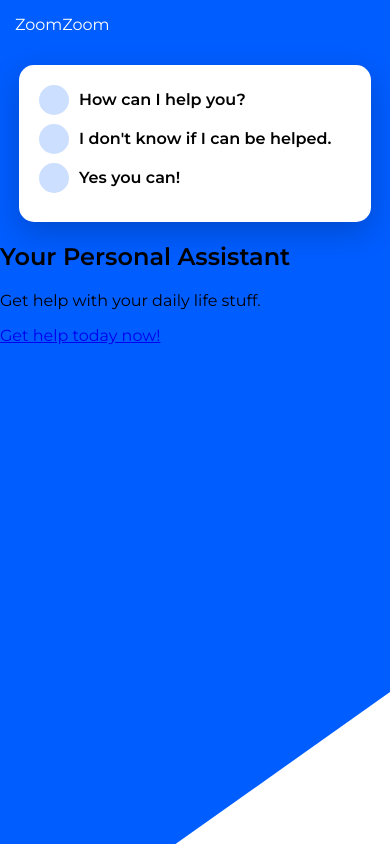
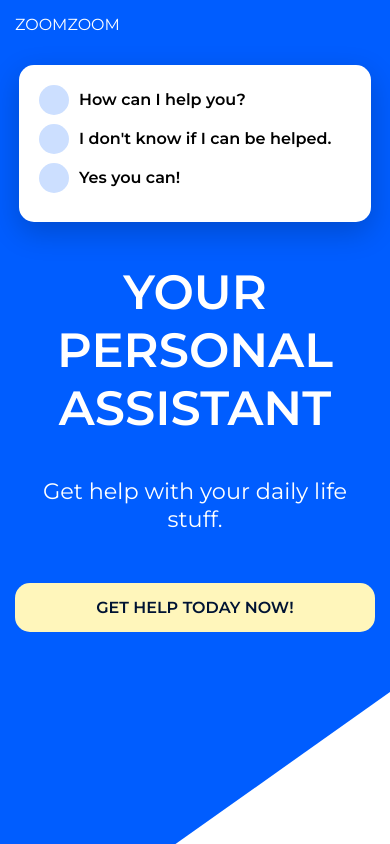
Before and after one commit to rubinoAM/Time-for-Some-SASS, a website: page crash-course/index.html in a window 390 px wide. Drawn offline with Linux system fonts and the light colour scheme.

Commit message:
Mobile finished

```diff
--- a/crash-course/css/main.scss
+++ b/crash-course/css/main.scss
@@ -1,6 +1,7 @@
 $colors: (
     primary: #005DFF,
     primary-light: lighten(#005DFF, 40%),
+    primary-dark: darken(#005DFF, 40%),
     accent:#FFF6BB,
 );
 
@@ -33,7 +34,7 @@ body{
         text-decoration:none;
         padding:$padding;
         display:block;
-        text-decoration:uppercase;
+        text-transform:uppercase;
     }
 }
 
@@ -60,17 +61,46 @@ main{
                     height:1.875rem;
                     background-color:color(primary-light);
                     border-radius:50%;
-                    margin-right:10px;
+                    margin-right:0.625rem;
                 }
 
                 span.card-dialog{
                     font-weight:bold;
                     display:inline-block;
-                    margin-left:max(40px);
-                    margin-top:5px;
-                    margin-bottom:5px;
+                    margin-left:max(2.5rem);
+                    margin-top:0.3125rem;
+                    margin-bottom:0.3125rem;
                 }
             }
         }
     }
+
+    section#primary{
+        color:#fff;
+        padding:$padding;
+        text-align:center;
+
+        h1{
+            font-size:3rem;
+            margin-top:0.625rem;
+            text-transform:uppercase;
+        }
+
+        p{
+            font-size:1.4rem;
+        }
+
+        a{
+            color:color(primary-dark);
+            background-color:color(accent);
+            padding:$padding;
+            border-radius:$borders;
+            text-decoration:none;
+            text-transform:uppercase;
+            font-weight:bold;
+            display:block;
+            text-align:center;
+            margin: 3.125rem auto 0;
+        }
+    }
 }
```
Also changed, not shown: crash-course/css/main.css, 1 other file.
